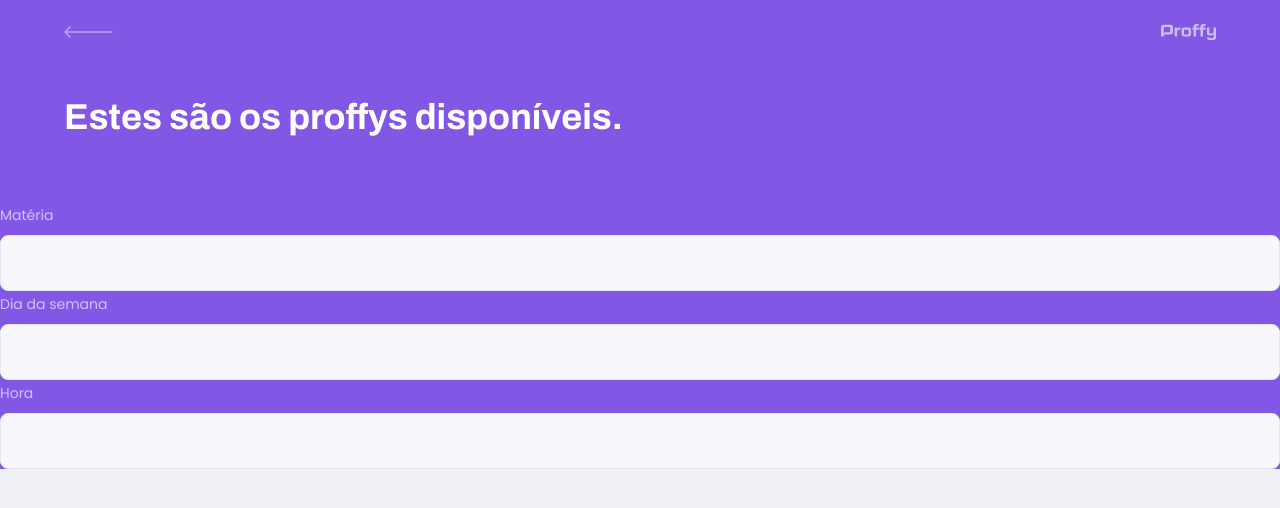
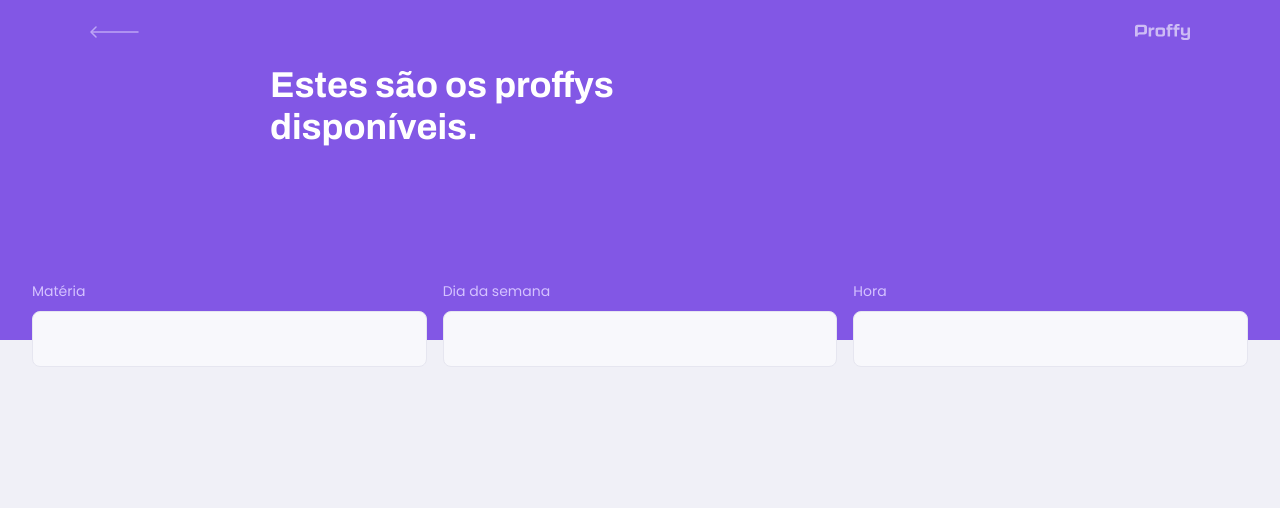
Before and after one commit to jrogeriosilva/Proffy, a React (Create React App) app in the folder web/: page /study in a window 1280 px wide. Shown: the top 508 px of the page. Built offline with nearby package versions, Linux system fonts and the light colour scheme.

Commit message:
testing responsive design

```diff
--- a/web/src/components/PageHeader/index.tsx
+++ b/web/src/components/PageHeader/index.tsx
@@ -4,6 +4,8 @@
 
 import logoImg from '../../assets/images/logo.svg';
 import backIcon from '../../assets/images/icons/back.svg';
+
+import './styles.css'
 
 interface PageHeaderProps {
   title: string;
--- a/web/src/components/PageHeader/styles.css
+++ b/web/src/components/PageHeader/styles.css
@@ -0,0 +1,67 @@
+.page-header {
+  display: flex;
+  flex-direction: column;
+  background-color: var(--color-primary);
+}
+
+.page-header .top-bar-container {
+  width: 90%;
+  margin: 0 auto;
+  display: flex;
+  justify-content: space-between;
+  align-items: center;
+  color: var(--color-text-in-primary);
+  padding: 1.6rem 0;
+}
+
+.page-header .top-bar-container a {
+  height: 3.2rem;
+  transition: opacity 0.2s;
+}
+
+.page-header .top-bar-container a:hover {
+  opacity: 0.6;
+}
+
+.page-header .top-bar-container > img {
+  height: 1.6rem;
+  opacity: 0.6;
+}
+
+.page-header .header-content {
+  width: 90%;
+  margin: 0 auto;
+  position: relative;
+  margin: 4.2rem auto;
+}
+
+.page-header .header-content strong {
+  font: 700 3.6rem Archivo;
+  line-height: 4.2rem;
+  color: var(--color-title-in-primary);
+}
+
+@media (min-width: 700px) {
+  .page-header {
+    height: 340px;
+  }
+
+  .page-header .top-bar-container {
+    max-width: 1100px;
+  }
+
+  .page-header .header-content {
+    flex: 1;
+    max-width: 740px;
+    margin: 0 auto;
+    padding-bottom: 48px;
+    display: flex;
+    flex-direction: column;
+    justify-content: center;
+    align-items: flex-start;
+  }
+
+  .page-header .header-content strong {
+    max-width: 350px;
+  }
+}
--- a/web/src/pages/TeacherList/index.tsx
+++ b/web/src/pages/TeacherList/index.tsx
@@ -5,7 +5,7 @@
 
 function TeacherList() {
   return (
-    <div id="page-teacher-list">
+    <div id="page-teacher-list" className="container">
       <PageHeader title="Estes são os proffys disponíveis.">
         <form id="search-teachers">
           <div className="input-block">
@@ -22,7 +22,6 @@
             <label htmlFor="time">Hora</label>
             <input type="text" id="time" />
           </div>
-
         </form>
       </PageHeader>
     </div>
--- a/web/src/pages/TeacherList/styles.css
+++ b/web/src/pages/TeacherList/styles.css
@@ -3,59 +3,27 @@
   height: 100vh;
 }
 
-.page-header {
-  display: flex;
-  flex-direction: column;
-  background-color: var(--color-primary);
-}
-
-.page-header .top-bar-container {
-  width: 90%;
-  margin: 0 auto;
-  display: flex;
-  justify-content: space-between;
-  align-items: center;
-  color: var(--color-text-in-primary);
-  padding: 1.6rem 0;
-}
-
-.page-header .top-bar-container a {
-  height: 3.2rem;
-  transition: opacity 0.2s;
-}
-
-.page-header .top-bar-container a:hover {
-  opacity: 0.6;
-}
-
-.page-header .top-bar-container > img {
-  height: 1.6rem;
-  opacity: 0.6;
-}
-
-.page-header .header-content {
-  width: 90%;
-  margin: 0 auto;
-  position: relative;
-  margin: 3.2rem auto;
-}
-
-.page-header .header-content strong {
-  font: 700 3.6rem Archivo;
-  line-height: 4.2rem;
-  color: var(--color-title-in-primary);
+@media (min-width: 700px) {
+  #page-teacher-list {
+    max-width: 100%;
+  }
 }
 
 #search-teachers  {
-  margin-top: 3.2rem;
+  margin: 3.2rem;
 }
 
 #search-teachers label {
   color: var(--color-text-in-primary);
 }
 
+
 #search-teachers .input.block {
   position: relative;
+}
+
+#search-teachers .input.block + .input.block{
+  margin-top: 1.4rem;
 }
 
 #search-teachers .input-block label {
@@ -76,13 +44,20 @@
 
 
 
-#search-teachers .input-block:focus-within::after {
-  width: calc(100% - 3.2rem);
-  height: 2px;
-  content: "";
-  background: var(--color-primary-light);
-  position: absolute;
-  left: 1.6rem;
-  right: 1.6rem;
-  bottom: 0;
+@media (min-width: 700px) {
+  #page-teacher-list {
+    max-width: 100%;
+  }
+
+  #search-teachers {
+    display: grid;
+    grid-template-columns: repeat(3, 1fr);
+    column-gap: 16px;
+    position: relative;
+    bottom: -50px;
+  }
+
+  #search-teachers .input.block + .input.block {
+    margin-top: 0;
+  }
 }
```
